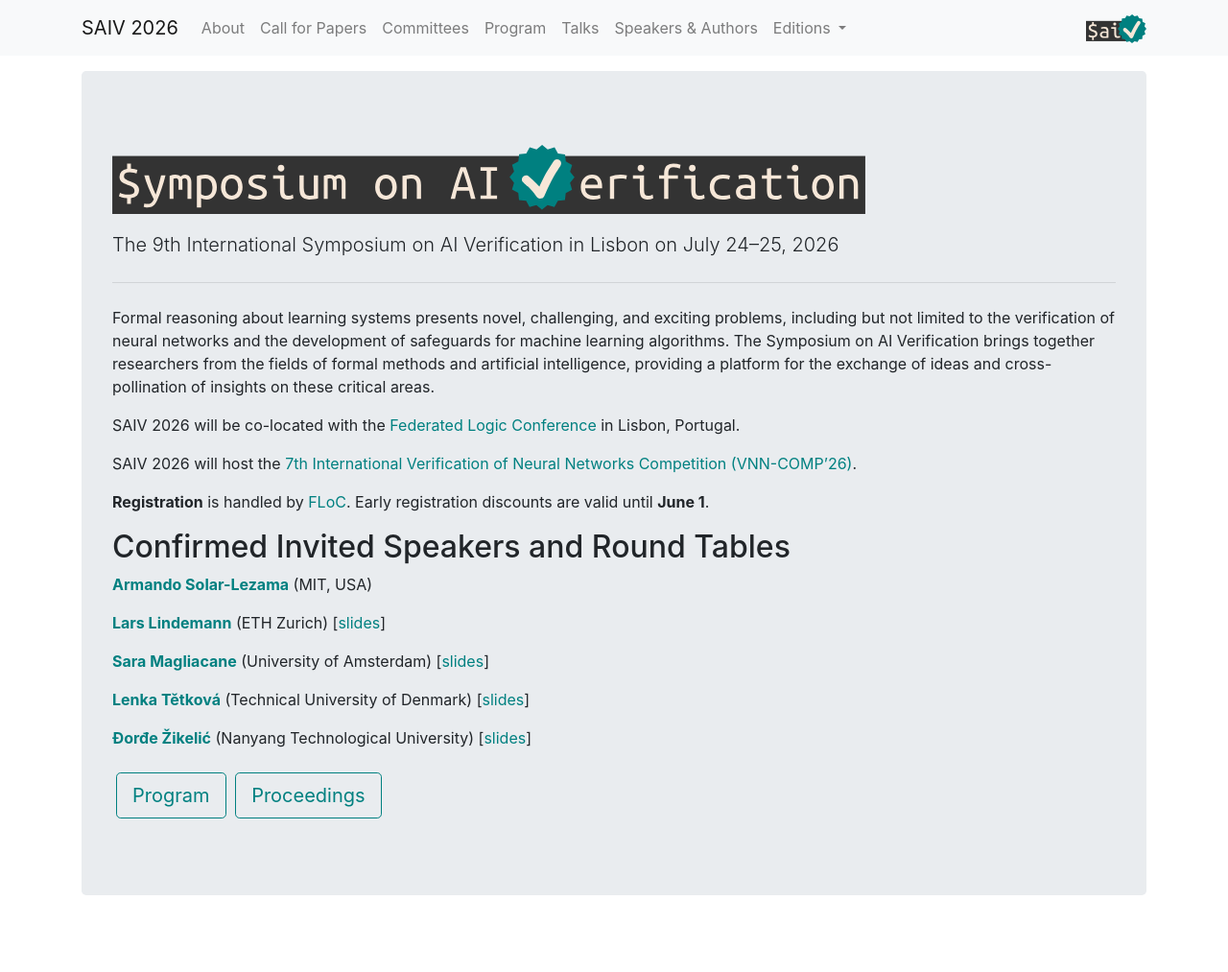
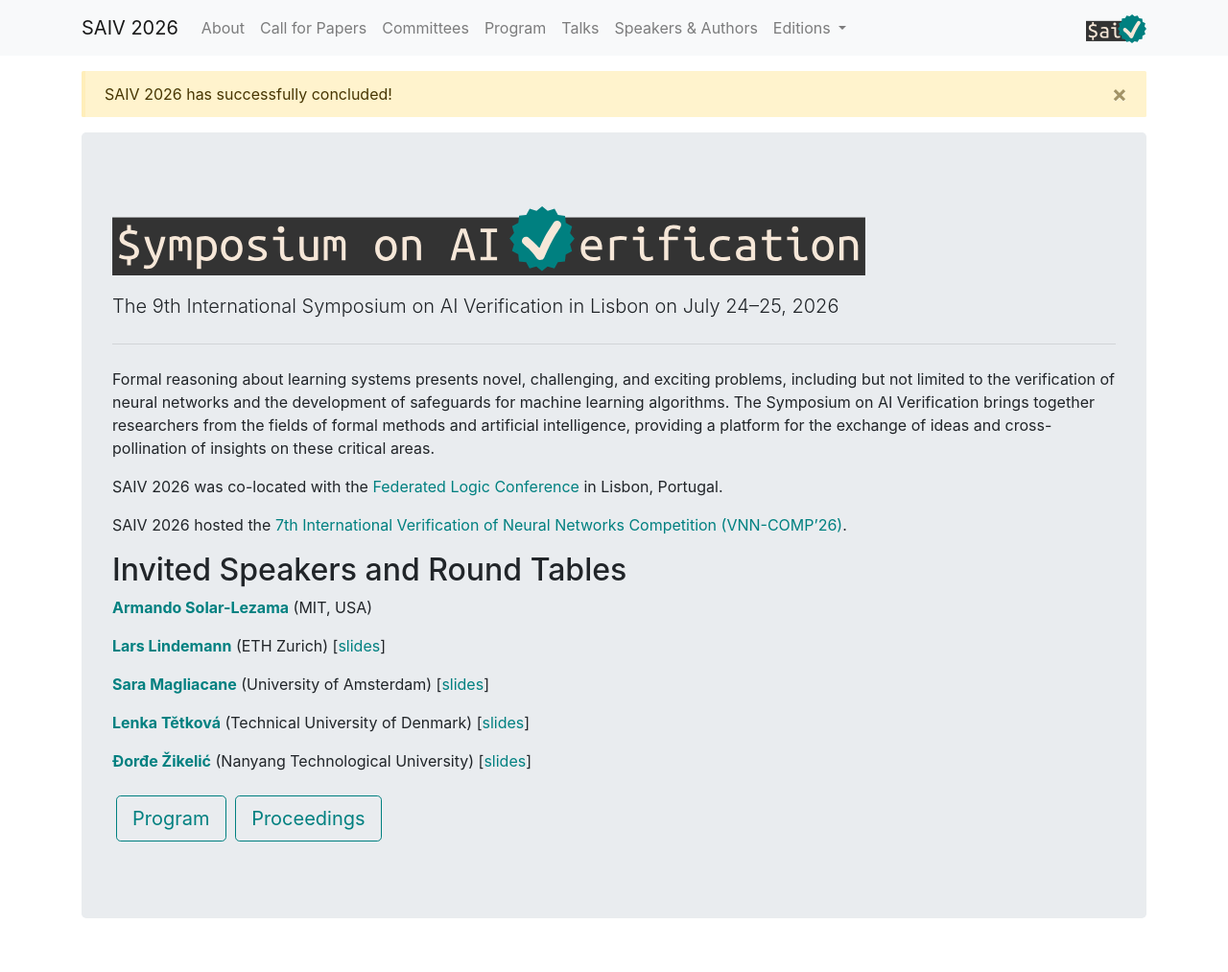
Before and after one commit to SAIV-conference/2026, a Jekyll site: the page built from index.md, in a window 1280 px wide. Shown: the whole page at 96% size. Built offline with Jekyll 4.4.1, drawn with Linux system fonts in a browser that asks for light colours; before the commit the page ends 989 px from its top, so only the background shows below that.

Commit message:
conclusion

```diff
--- a/_config.yml
+++ b/_config.yml
@@ -164,6 +164,10 @@ conference:
   #   - text: For the venue and directions, see [the FLoC page](https://www.floc26.org/venue). The room is **C1.03**.
   #     color: warning
   #     main_only: true
+  info_bars:
+    - text: SAIV 2026 has successfully concluded!
+      color: warning
+      main_only: true
 
   # Live indications
   #live:
--- a/index.md
+++ b/index.md
@@ -4,13 +4,11 @@ layout: home
 
 Formal reasoning about learning systems presents novel, challenging, and exciting problems, including but not limited to the verification of neural networks and the development of safeguards for machine learning algorithms. The Symposium on AI Verification brings together researchers from the fields of formal methods and artificial intelligence, providing a platform for the exchange of ideas and cross-pollination of insights on these critical areas.
 
-SAIV 2026 will be co-located with the [Federated Logic Conference](https://www.floc26.org/) in Lisbon, Portugal.
+SAIV 2026 was co-located with the [Federated Logic Conference](https://www.floc26.org/) in Lisbon, Portugal.
 
-SAIV 2026 will host the [7th International Verification of Neural Networks Competition (VNN-COMP'26)](https://vnn-comp.github.io/).
+SAIV 2026 hosted the [7th International Verification of Neural Networks Competition (VNN-COMP'26)](https://vnn-comp.github.io/).
 
-**Registration** is handled by [FLoC](https://www.floc26.org/registration). Early registration discounts are valid until **June 1**.
-
-## Confirmed Invited Speakers and Round Tables
+## Invited Speakers and Round Tables
 
 <a href="https://people.csail.mit.edu/asolar/" target="_blank"><b>Armando Solar-Lezama</b></a> (MIT, USA)<br>
 
```
